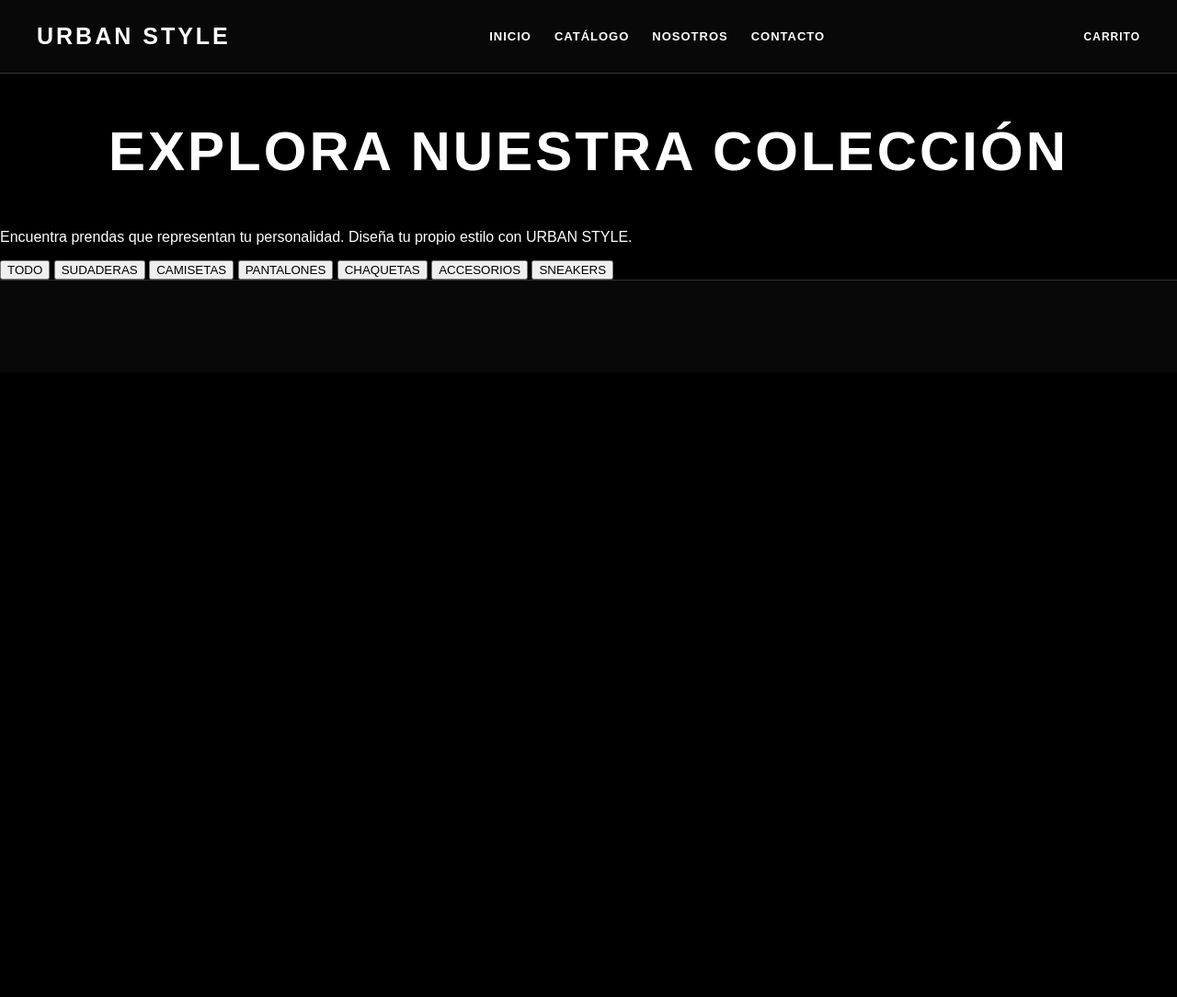
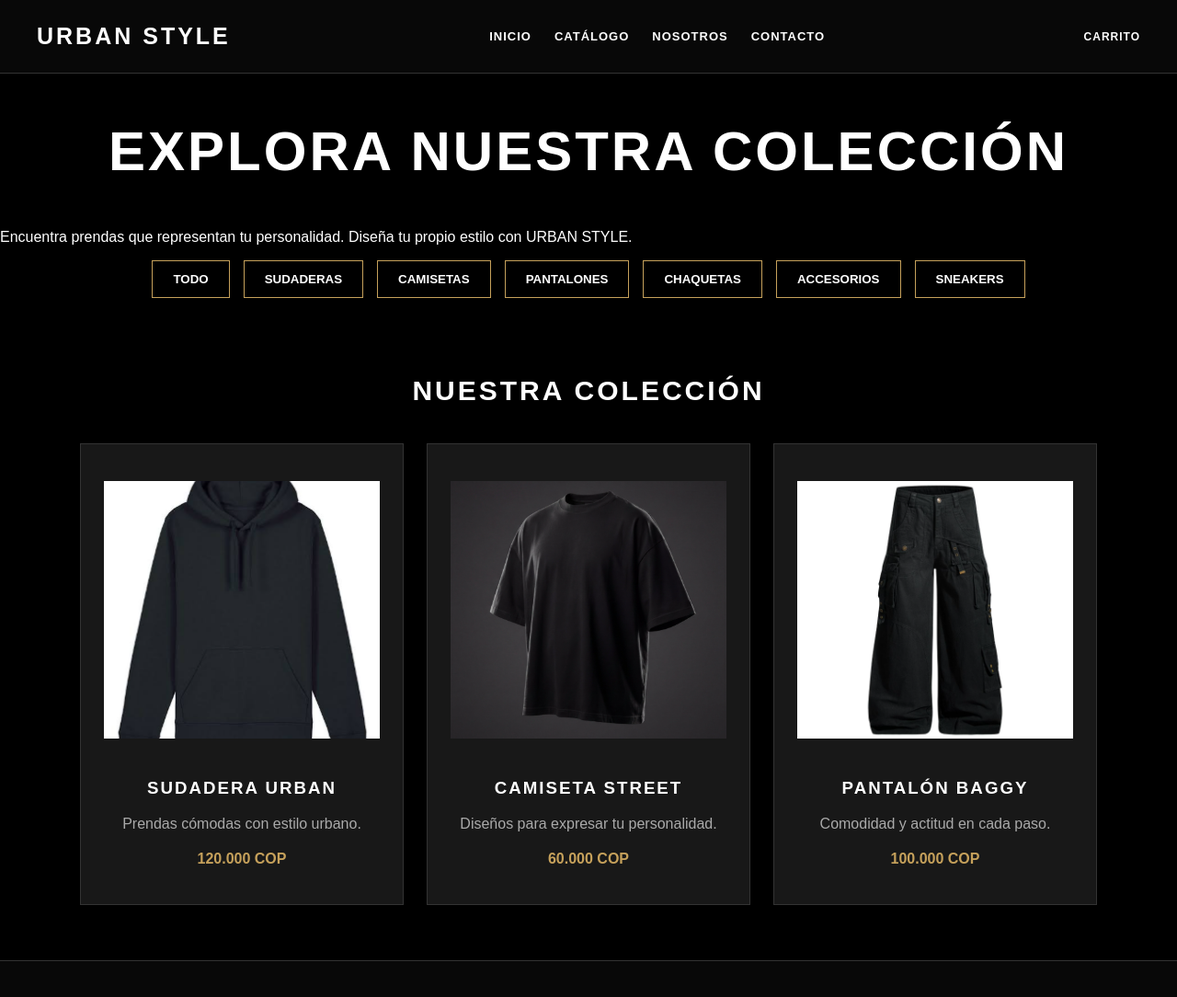
Before and after one commit to jhosuadaviddiaz2011-stack/Urban-Style., a plain HTML site: page catalogo.html in a window 1280 px wide. Shown: the whole page at 92% size. Before the commit the page ends 800 px from the top, so only its background shows below. Drawn offline with Linux system fonts and the light colour scheme.

Commit message:
sigo en el aburrido y frustrante catalog ademas de ser el septimo commit

```diff
--- a/catalogo.html
+++ b/catalogo.html
@@ -48,6 +48,35 @@
             <button>SNEAKERS</button>
         </section>
 
+        <section id="productos">
+            <h2>NUESTRA COLECCIÓN</h2>
+
+            <div class="contenedor-productos">
+
+                <article class="producto">
+                    <img src="imagenes/sudadera.jpg" alt="sudadera urbana">
+                    <h3>SUDADERA URBAN</h3>
+                    <p>Prendas cómodas con estilo urbano.</p>
+                    <span>120.000 COP</span>
+                </article>
+
+                <article class="producto">
+                    <img src="imagenes/camiseta.jpg" alt="camiseta urbana">
+                    <h3>CAMISETA STREET</h3>
+                    <p>Diseños para expresar tu personalidad.</p>
+                    <span>60.000 COP</span>
+                </article>
+
+                <article class="producto">
+                    <img src="imagenes/pantalon.jpg" alt="pantalon urbano">
+                    <h3>PANTALÓN BAGGY</h3>
+                    <p>Comodidad y actitud en cada paso.</p>
+                    <span>100.000 COP</span>
+                </article>
+
+            </div>
+        </section>
+
     </main>
 
     <footer>
--- a/style.css
+++ b/style.css
@@ -331,6 +331,25 @@ footer > p {
     .enlaces-footer {
         flex-wrap: wrap;
     }
+
+    #productos {
+        padding: 50px 20px;
+    }
+
+    #productos .contenedor-productos {
+        flex-direction: column;
+        align-items: center;
+    }
+
+    #productos .producto img {
+        width: 100%;
+        max-width: 350px;
+        box-sizing: border-box;
+    }
+
+    #productos .producto img {
+        height: 250px;
+    }
 }
 
 .contenido-inicio {
@@ -355,3 +374,59 @@ footer > p {
 #inicio p {
     text-align: left;
 }
+
+.categorias {
+    display: flex;
+    justify-content: center;
+    flex-wrap: wrap;
+    gap: 15px;
+    padding: 40 px 20px;
+}
+
+.categorias button {
+    background-color: transparent;
+    color: white;
+    border: 1px solid #C6A15B;
+    padding: 12px 22px;
+    font-weight: bold;
+    cursor: pointer;
+    transition: 0.3s;
+}
+
+.categorias button:hover {
+    background-color: #C6A15B;
+    color: black;
+}
+
+#productos {
+    padding: 60px 40px;
+    text-align: center;
+}
+
+#productos h2 {
+    font-size: 30px;
+    letter-spacing: 3px;
+    margin-bottom: 40px;
+}
+
+#productos .producto img {
+    width: 100%;
+    height: 280px;
+    object-fit: cover;
+    margin-bottom: 20px;
+}
+
+#productos .producto span {
+    display: block;
+    color: #C6A15B;
+    font-weight: bold;
+    margin-top: 20px;
+}
+
+#productos .producto img {
+    transition: transform 0.4s ease;
+}
+
+#productos .producto:hover img {
+    transform: scale(1.05);
+}
```
Also changed, not shown: imagenes/camiseta.jpg (added), imagenes/pantalon.jpg (added), imagenes/sudadera.jpg (added).
